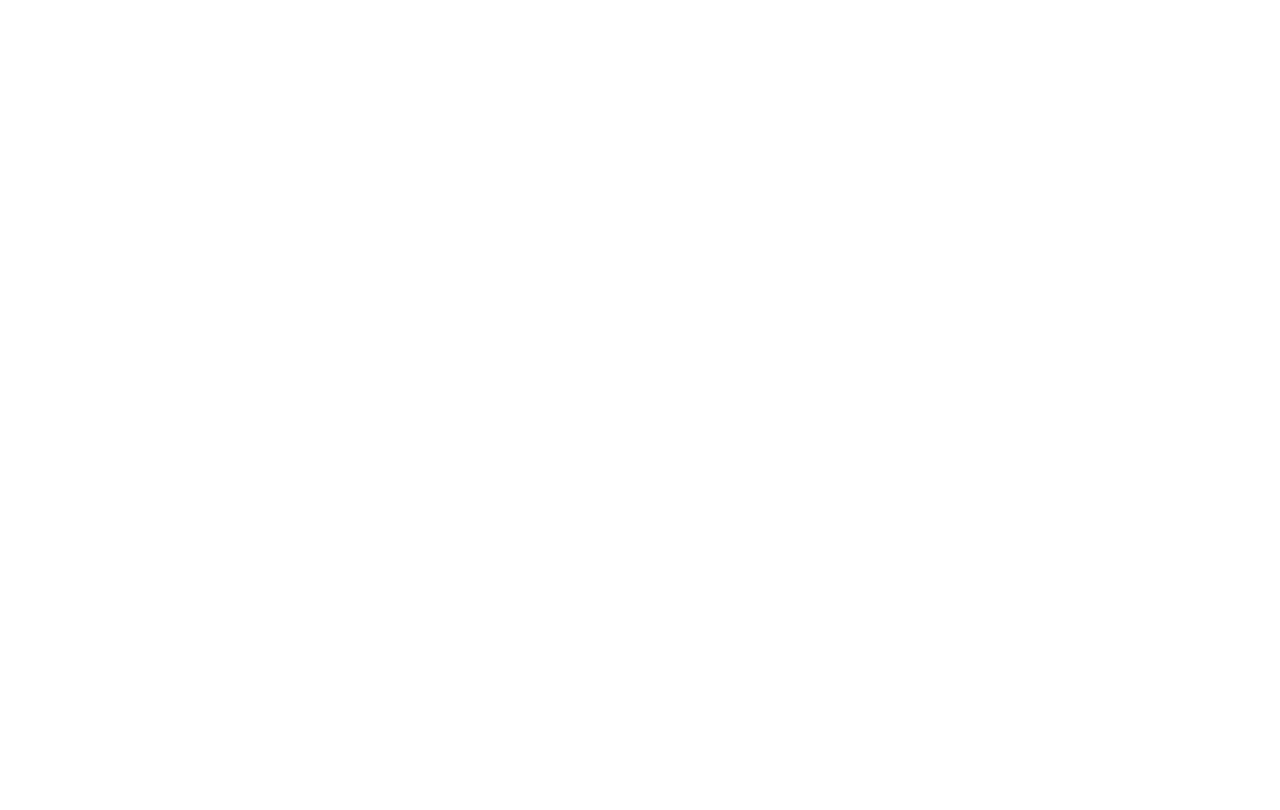
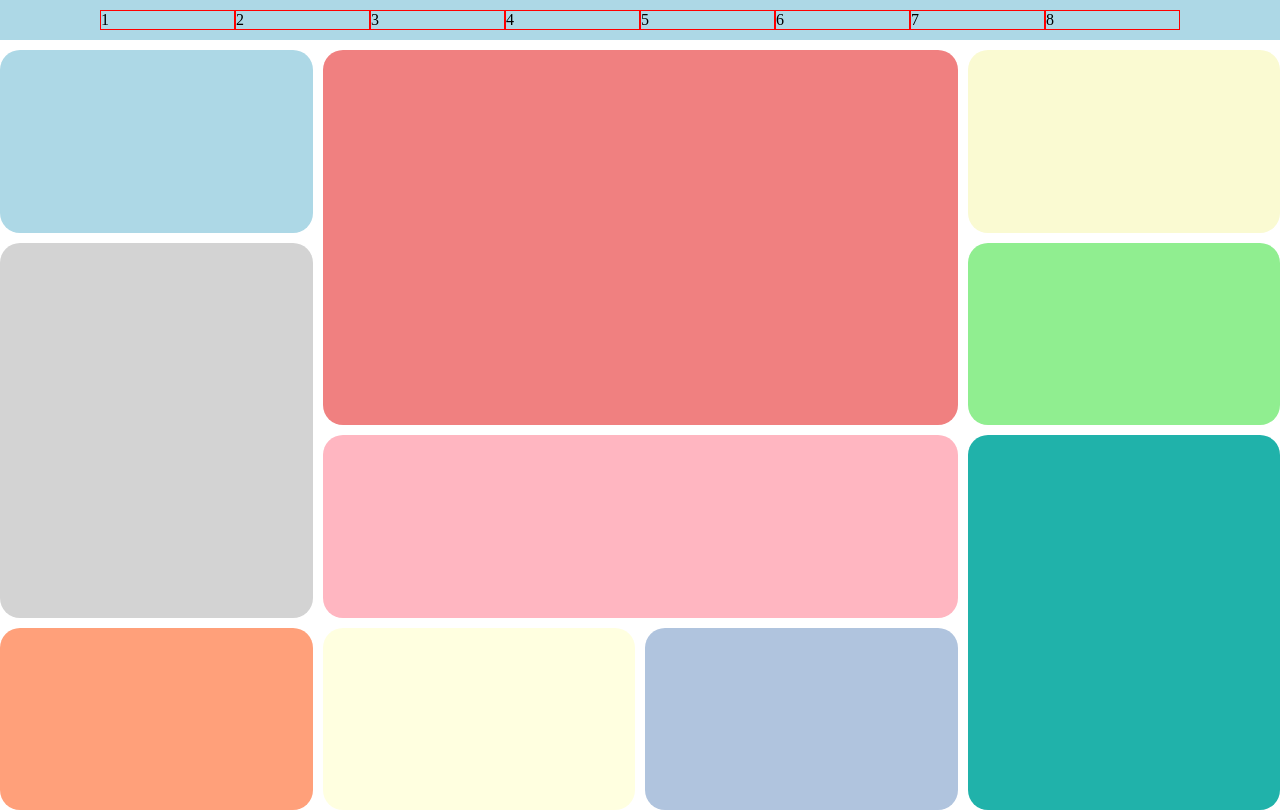
Before and after one commit to ciegodontreras/Dashboard, a plain HTML site: page index.html in a window 1280 px wide. Drawn offline with Linux system fonts and the light colour scheme.

Commit message:
Version 1 - blank dashboard layout using display grid and flex

```diff
--- a/index.html
+++ b/index.html
@@ -7,6 +7,28 @@
     <link rel="stylesheet" href="styles.css">
 </head>
 <body>
+    <div class="toolbar">
+        <div class="tool1">1</div>
+        <div class="tool2">2</div>
+        <div class="tool3">3</div>
+        <div class="tool4">4</div>
+        <div class="tool5">5</div>
+        <div class="tool6">6</div>
+        <div class="tool7">7</div>
+        <div class="tool8">8</div>
+    </div>
+    <div class="dashboard">
+        <div class="box1"></div>
+        <div class="box2"></div>
+        <div class="box3"></div>
+        <div class="box4"></div>
+        <div class="box5"></div>
+        <div class="box6"></div>
+        <div class="box7"></div>
+        <div class="box8"></div>
+        <div class="box9"></div>
+        <div class="box10"></div>
+    </div>
     <script src="index.js"></script>
 </body>
 </html>
--- a/styles.css
+++ b/styles.css
@@ -0,0 +1,85 @@
+* {
+    margin: 0;
+}
+
+.toolbar {
+    display: flex;
+    justify-content: center;
+    align-items: center;
+    background-color: lightblue;
+    height: 5vh;
+    padding: 0 100px;
+}
+
+.dashboard {
+    display: grid;
+    grid-template-areas:
+    "box1 box2 box2 box3"
+    "box4 box2 box2 box5"
+    "box4 box6 box6 box7"
+    "box8 box9 box10 box7"
+    ;
+    height: 95vh;
+    gap: 10px;
+    margin-top: 10px;
+}
+
+.tool1, .tool2, .tool3, .tool4, .tool5, .tool6, .tool7, .tool8 {
+    border: 1px solid red;
+    flex: 1;
+}
+
+.box1, .box2, .box3, .box4, .box5, .box6, .box7, .box8, .box9, .box10 {
+    border-radius: 20px;
+
+}
+
+.box1 {
+    grid-area: box1;
+    background-color: lightblue;
+}
+
+.box2 {
+    grid-area: box2;
+    background-color: lightcoral;
+}
+
+.box3 {
+    grid-area: box3;
+    background-color: lightgoldenrodyellow;
+}
+
+.box4 {
+    grid-area: box4;
+    background-color: lightgray;
+}
+
+.box5 {
+    grid-area: box5;
+    background-color: lightgreen;
+}
+
+.box6 {
+    grid-area: box6;
+    background-color: lightpink;
+}
+
+.box7 {
+    grid-area: box7;
+    background-color: lightseagreen;
+}
+
+.box8 {
+    grid-area: box8;
+    background-color: lightsalmon;
+}
+
+.box9 {
+    grid-area: box9;
+    background-color: lightyellow;
+}
+
+.box10 {
+    grid-area: box10;
+    background-color: lightsteelblue;
+}
```
